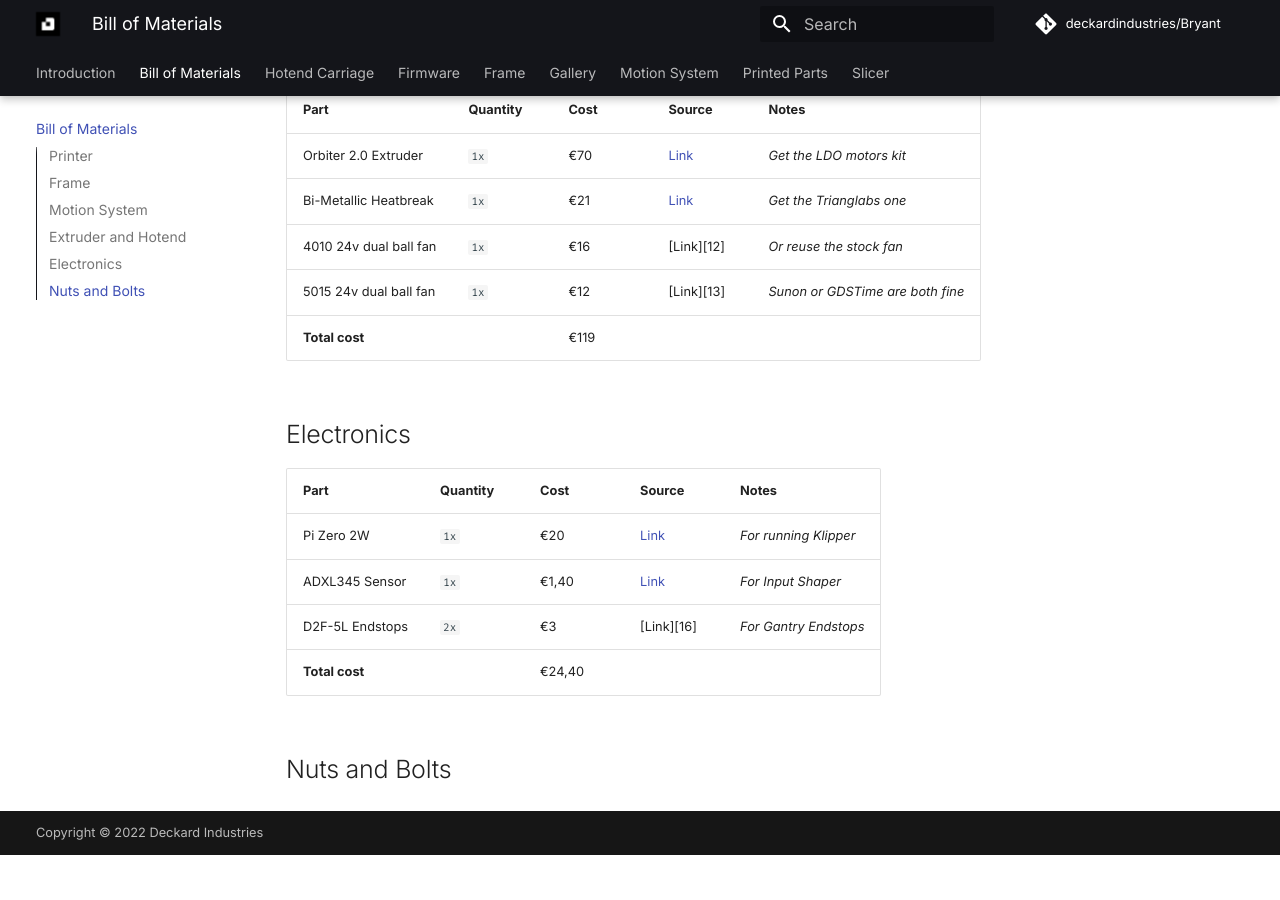
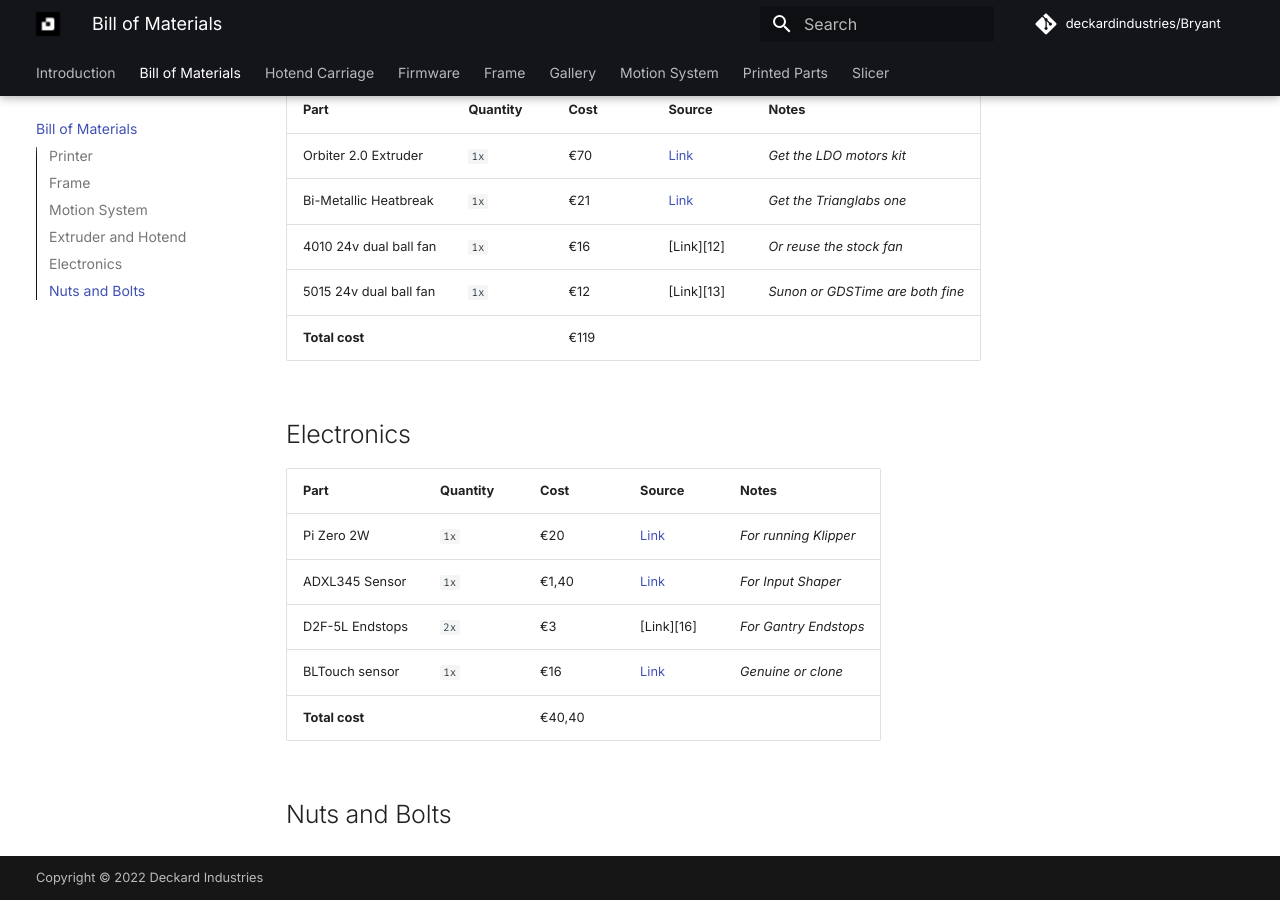
Before and after one commit to deckardindustries/bryant, an MkDocs documentation site: the page built from docs/bom.md, in a window 1280 px wide and 900 px high, scrolled down 1321 px. Built offline with MkDocs 1.6.1 and Material for MkDocs 9.7.7, drawn with Linux system fonts in a browser that asks for light colours; comment, search, counter and statistics services are not loaded; before the commit the page ends 2176 px from its top, so only the background shows below that.

Commit message:
Update BOM with bltouch

```diff
--- a/docs/bom.md
+++ b/docs/bom.md
@@ -51,7 +51,8 @@
 | Pi Zero 2W                  | `1x`     | €20   | [Link][14] | *For running Klipper*             |
 | ADXL345 Sensor              | `1x`     | €1,40 | [Link][15] | *For Input Shaper*                |
 | D2F-5L Endstops             | `2x`     | €3    | [Link][16] | *For Gantry Endstops*             |
-| **Total cost**              |          | €24,40|            |                                   |
+| BLTouch sensor              | `1x`     | €16   | [Link][17] | *Genuine or clone*                |
+| **Total cost**              |          | €40,40|            |                                   |
 
 ## Nuts and Bolts
 
```
Also changed, not shown: other parts of docs/bom.md (+1 -0 lines).
